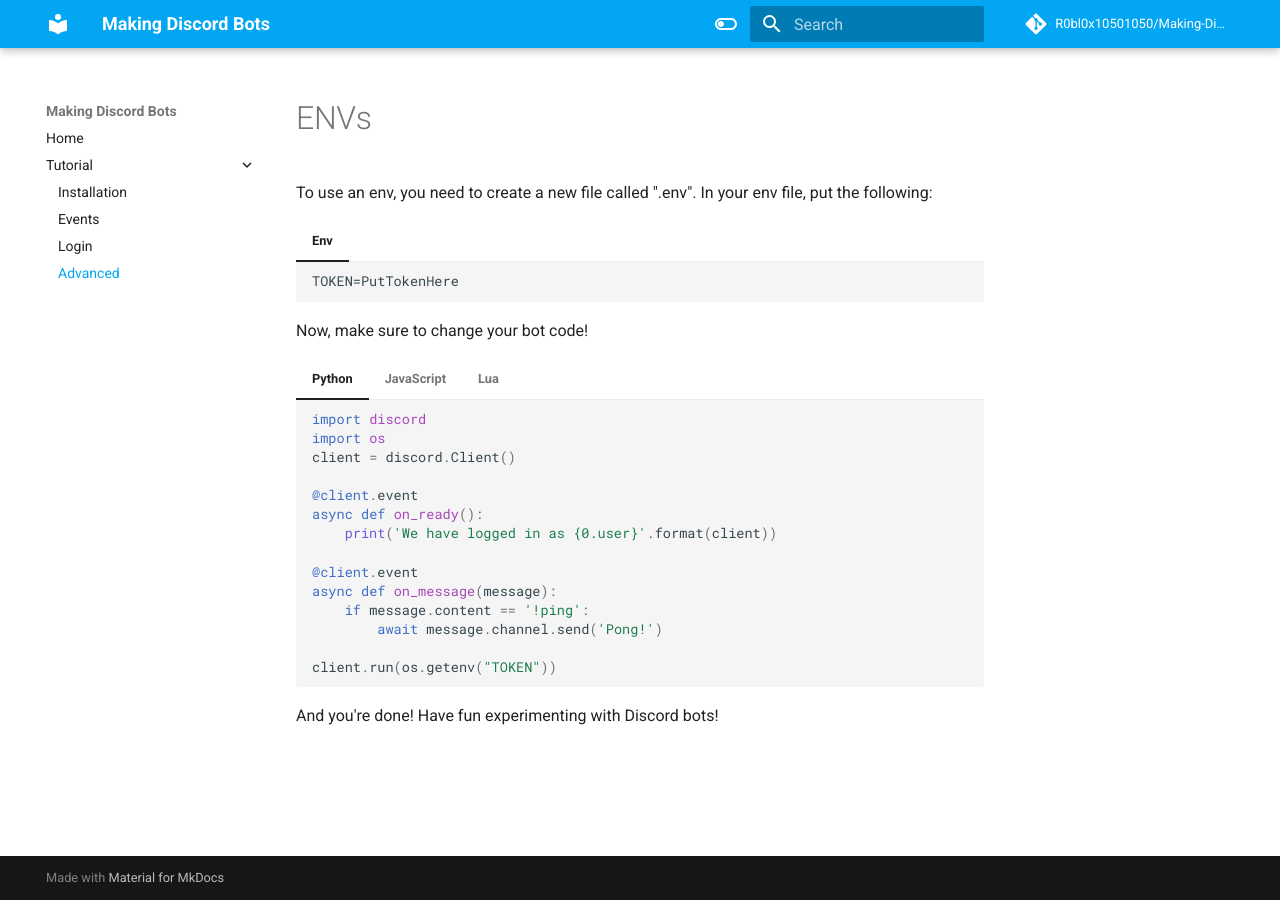
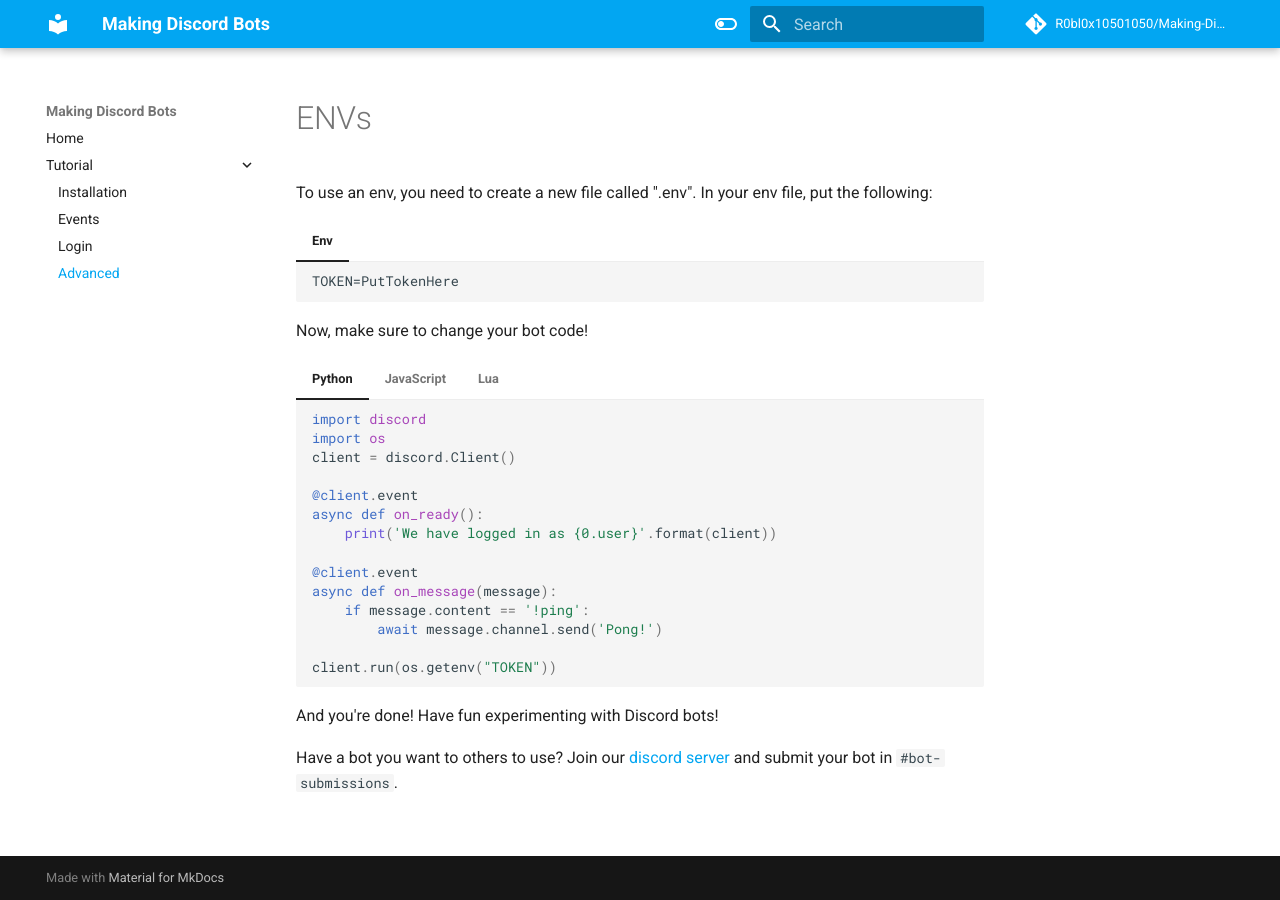
Before and after one commit to R0bl0x10501050/Making-Discord-Bots, an MkDocs documentation site: the page built from docs/Tutorial/advanced.md, in a window 1280 px wide. Built offline with MkDocs 1.6.1 and Material for MkDocs 9.7.7, drawn with Linux system fonts in a browser that asks for light colours; comment, search, counter and statistics services are not loaded.

Commit message:
Update advanced.md

````diff
--- a/docs/Tutorial/advanced.md
+++ b/docs/Tutorial/advanced.md
@@ -69,3 +69,5 @@
     ```
 
 And you're done! Have fun experimenting with Discord bots!
+
+Have a bot you want to others to use? Join our [discord server](https://discord.gg/FEdAG2Kh9n) and submit your bot in `#bot-submissions`.
````
